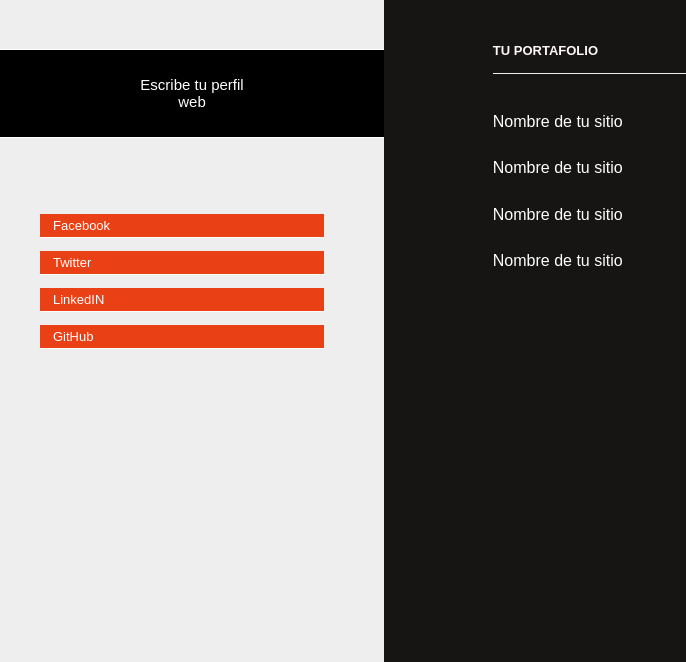
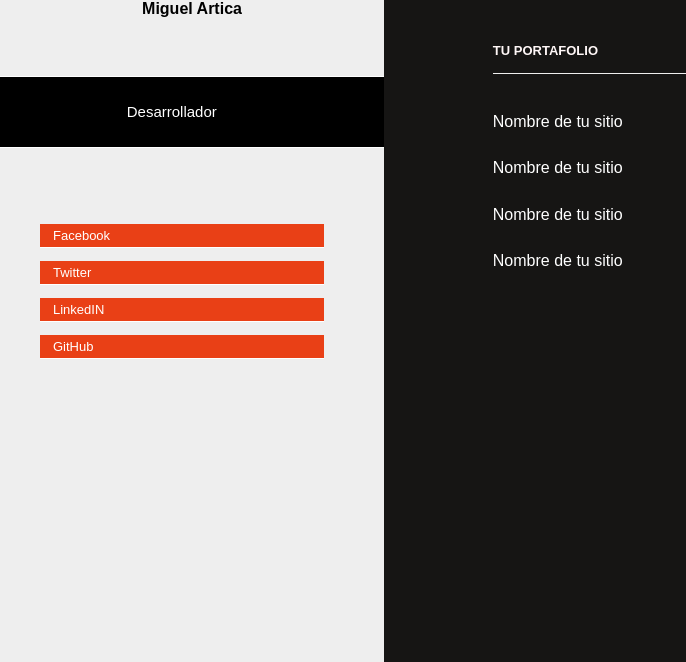
Before and after one commit to MglArtica/GIT, a plain HTML site: page index.html in a window 1280 px wide. Shown: the part 138-800 px from the top of the page, without its empty margins (0-686 px from the left). Drawn offline with Linux system fonts and the light colour scheme.

Commit message:
Perfil web escrito

```diff
--- a/index.html
+++ b/index.html
@@ -34,13 +34,13 @@
          <!-- 1º Commit Tu nombre y foto -->
         <img src="images/mgl.jpg">
         <h1 class="sidebar_information_title">
-          Miguel Artica Chacon
+          Miguel Artica
         </h1>
       </div>
       <div class="comunidad-autoria">
         <div class="nombre">
           <!-- 2º Commit - Tu perfil Web -->
-          <p>Escribe tu perfil web</p>
+          <p>Desarrollador</p>
         </div>
       </div>
     </section>
```
Also changed, not shown: images/mgl.jpg (added).
